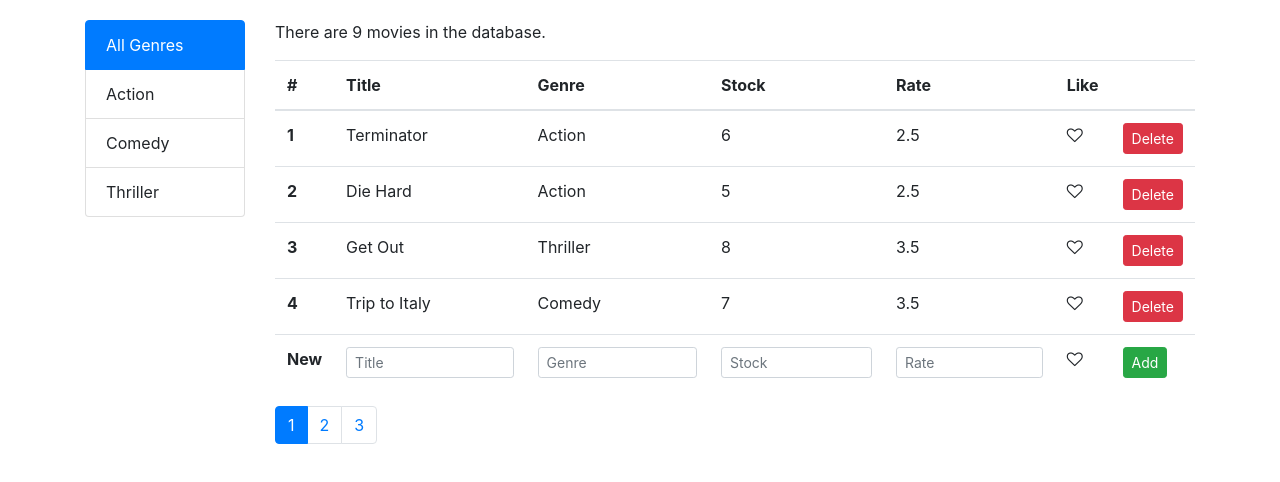
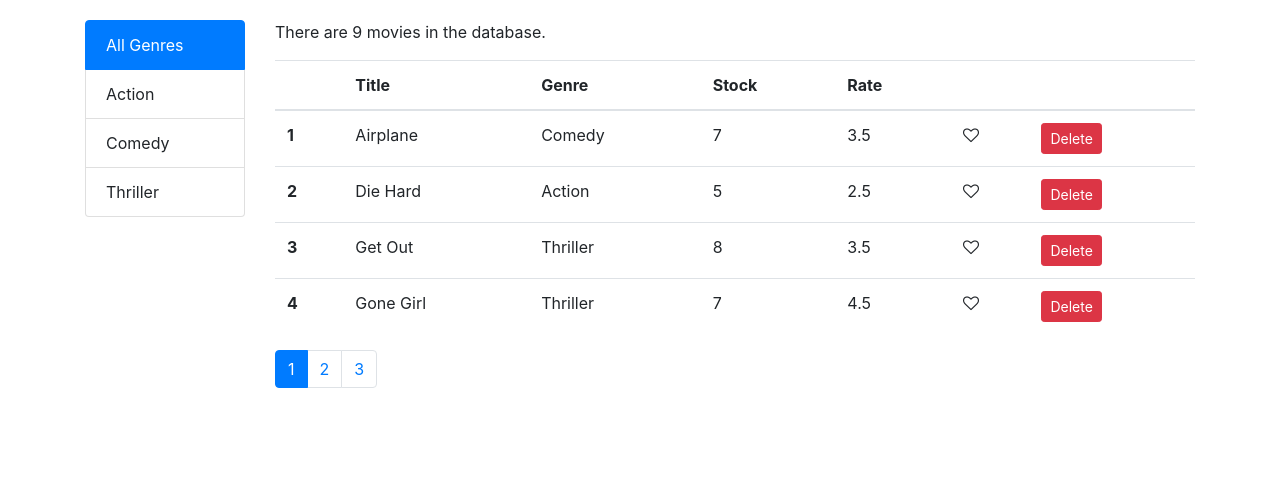
Before and after one commit to SirFourier/Vidly-with-React, a React (Create React App) app: page / in a window 1280 px wide. Shown: the top 482 px of the page. Built offline with nearby package versions, Linux system fonts and the light colour scheme.

Commit message:
Extracted table into seperate component

```diff
--- /dev/null
+++ b/src/components/common/tableHeader.jsx
@@ -0,0 +1,46 @@
+import React, { Component } from "react";
+import PropTypes from "prop-types";
+// A reuasable table header that encapsulates headers for tables
+
+// Interface
+// columns: array
+// sortColumn: object
+// onSort: function
+class TableHeader extends Component {
+  raiseSort = (path) => {
+    const sortColumn = { ...this.props.sortColumn };
+    if (sortColumn.path === path)
+      sortColumn.order = sortColumn.order === "asc" ? "desc" : "asc";
+    else {
+      sortColumn.path = path;
+      sortColumn.order = "asc";
+    }
+    this.props.onSort(sortColumn);
+  };
+
+  render() {
+    return (
+      <thead>
+        <tr>
+          {this.props.columns.map((column) => (
+            <th
+              key={column.path || column.key}
+              onClick={() => this.raiseSort(column.path)}
+              scope="col"
+            >
+              {column.label}
+            </th>
+          ))}
+        </tr>
+      </thead>
+    );
+  }
+}
+
+TableHeader.propTypes = {
+  columns: PropTypes.array.isRequired,
+  sortColumn: PropTypes.object.isRequired,
+  onSort: PropTypes.func.isRequired,
+};
+
+export default TableHeader;
--- a/src/components/movies.jsx
+++ b/src/components/movies.jsx
@@ -5,21 +5,15 @@
 import Pagination from "./common/pagination";
 import paginate from "../utils/paginate";
 import ListGroup from "./common/listGroup";
+import _ from "lodash";
 
 class Movies extends Component {
   state = {
     movies: [],
     genres: [],
-    newMovie: {
-      _id: "",
-      title: "",
-      genre: { _id: "", name: "" },
-      numberInStock: "",
-      dailyRentalRate: "",
-      like: false,
-    },
     maxMoviesPerPage: 4,
     currentPage: 1,
+    sortColumn: { path: "title", order: "asc" },
   };
 
   componentDidMount() {
@@ -52,35 +46,7 @@
       return movie;
     });
 
-    this.setState({
-      movies: newMovies,
-    });
-  };
-
-  handleNewMovieChange = (event) => {
-    const newMovie = { ...this.state.newMovie };
-    const { id, value } = event.target;
-    if (id === "genre") {
-      newMovie["genre"].name = value;
-    } else {
-      newMovie[id] = value;
-    }
-    this.setState({ newMovie: newMovie });
-  };
-
-  handleAdd = () => {
-    // create new id based on index
-    const new_id = this.state.movies.length + 1;
-    const newMovie = { ...this.state.newMovie };
-    newMovie._id = new_id;
-    newMovie.genre._id = new_id;
-
-    // hard copy movies and set new movies
-    const newMovies = [...this.state.movies];
-    newMovies.push(newMovie);
     this.setState({ movies: newMovies });
-
-    // In the future. We may want to call backend server to update moveies.
   };
 
   handleLike = (movie) => {
@@ -97,8 +63,8 @@
     // In the future. We may want to call backend server to update moveies.
   };
 
-  handleSort = (path) => {
-    console.log(path);
+  handleSort = (sortColumn) => {
+    this.setState({ sortColumn });
   };
 
   render() {
@@ -106,19 +72,28 @@
       movies,
       maxMoviesPerPage,
       currentPage,
-      newMovie,
       genres,
       currentGenre,
+      sortColumn,
     } = this.state;
+
     const filteredMovies =
       currentGenre && currentGenre._id
         ? movies.filter((movie) => movie.genre.name === currentGenre.name)
         : movies;
+
+    const sortedMovies = _.orderBy(
+      filteredMovies,
+      [sortColumn.path],
+      [sortColumn.order]
+    );
+
     const { items: paginatedMovies, firstIndex } = paginate(
-      filteredMovies,
+      sortedMovies,
       currentPage,
       maxMoviesPerPage
     );
+
     return (
       <div className="row">
         {/* Note that col-2 takes 2 / 12 available spaces while col just takes remaining amount */}
@@ -133,12 +108,10 @@
           <p>There are {filteredMovies.length} movies in the database.</p>
           <MoviesTable
             paginatedMovies={paginatedMovies}
+            sortColumn={sortColumn}
             firstIndex={firstIndex}
-            newMovie={newMovie}
             onDelete={this.handleDelete}
             onLike={this.handleLike}
-            onNewMovieChange={this.handleNewMovieChange}
-            onAdd={this.handleAdd}
             onSort={this.handleSort}
           />
           <Pagination
--- a/src/components/moviesTable.jsx
+++ b/src/components/moviesTable.jsx
@@ -1,30 +1,36 @@
-import React from "react";
+import React, { Component } from "react";
+import TableHeader from "./common/tableHeader";
 import Movie from "./movie";
-import NewMovie from "./newMovie";
+import PropTypes from "prop-types";
 
-function MoviesTable({
+class MoviesTable extends Component {
+  columns = [
+    { key: "number" },
+    { path: "title", label: "Title" },
+    { path: "genre.name", label: "Genre" },
+    { path: "numberInStock", label: "Stock" },
+    { path: "dailyRentalRate", label: "Rate" },
+    { key: "like" },
+    { key: "delete" },
+  ];
+
+  render() {
+    const {
       paginatedMovies,
       firstIndex,
-  newMovie,
       onDelete,
       onLike,
-  onNewMovieChange,
-  onAdd,
       onSort,
-}) {
+      sortColumn,
+    } = this.props;
+
     return (
       <table className="table">
-      <thead>
-        <tr>
-          <th scope="col">#</th>
-          <th onClick={() => onSort("title")} scope="col">Title</th>
-          <th onClick={() => onSort("genre.name")} scope="col">Genre</th>
-          <th onClick={() => onSort("numberInStock")} scope="col">Stock</th>
-          <th onClick={() => onSort("dailyRentalRate")} scope="col">Rate</th>
-          <th scope="col">Like</th>
-          <th></th>
-        </tr>
-      </thead>
+        <TableHeader
+          columns={this.columns}
+          sortColumn={sortColumn}
+          onSort={onSort}
+        ></TableHeader>
         <tbody>
           {paginatedMovies.map((movie, index) => (
             <Movie
@@ -35,15 +41,19 @@
               index={firstIndex + index}
             ></Movie>
           ))}
-        <NewMovie
-          onChange={onNewMovieChange}
-          onAdd={onAdd}
-          newMovie={newMovie}
-          onLike={onLike}
-        ></NewMovie>
         </tbody>
       </table>
     );
   }
+}
+
+MoviesTable.propTypes = {
+  paginatedMovies: PropTypes.array.isRequired,
+  firstIndex: PropTypes.number.isRequired,
+  onDelete: PropTypes.func.isRequired,
+  onLike: PropTypes.func.isRequired,
+  onSort: PropTypes.func.isRequired,
+  sortColumn: PropTypes.object.isRequired,
+};
 
 export default MoviesTable;
```
Also changed, not shown: src/components/newMovie.jsx (+26 -0 lines). Lines whose indentation alone changed are shown as unchanged.
